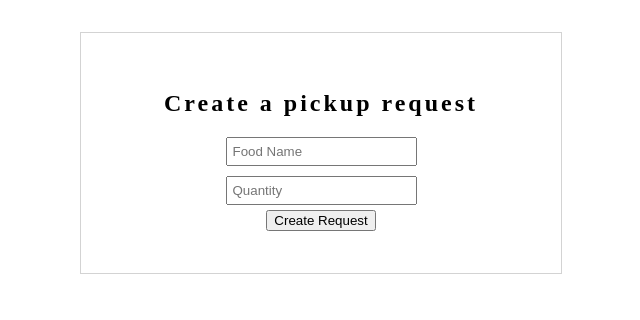
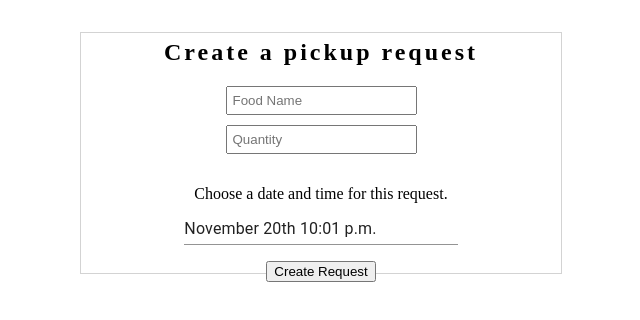
Before and after one commit to buildweek-replate/front-end, a React (Create React App) app in the folder replate/: page /create-a-request in a window 1280 px wide. Shown: the top 320 px of the page, without its empty margins (319-959 px from the left). Built offline with nearby package versions, Linux system fonts and the light colour scheme; a web font is replaced by a local one.

Commit message:
renamed businessdashboard to dashboard

```diff
--- a/replate/package.json
+++ b/replate/package.json
@@ -3,7 +3,9 @@
   "version": "0.1.0",
   "private": true,
   "dependencies": {
+    "@date-io/date-fns": "^1.3.11",
     "@material-ui/core": "^4.6.1",
+    "@material-ui/pickers": "^3.2.8",
     "axios": "^0.19.0",
     "formik": "^2.0.4",
     "react": "^16.12.0",
--- a/replate/src/App.js
+++ b/replate/src/App.js
@@ -2,7 +2,7 @@ import React from 'react';
 import './App.css';
 
 import BusinessSignUp from "./components/business/signup/BusinessSignUp";
-import BusinessDashboard from "./components/business/dashboard/BusinessDashboard";
+import Dashboard from "./components/business/dashboard/Dashboard";
 import BusinessPickUp from "./components/business/dashboard/BusinessPickup";
 
 
--- a/replate/src/components/business/dashboard/BusinessPickup.js
+++ b/replate/src/components/business/dashboard/BusinessPickup.js
@@ -3,6 +3,10 @@ import { withFormik, Form, Field } from "formik";
 import * as Yup from "yup";
 import axios from "axios";
 import styled from "styled-components";
+import DateFnsUtils from '@date-io/date-fns';
+import { DateTimePicker, MuiPickersUtilsProvider
+} from '@material-ui/pickers';
+
 
 const FormStyles = styled.div`
   display: flex;
@@ -32,6 +36,16 @@ const FormStyles = styled.div`
       margin: 5px;
       padding: 5px;
     }
+
+    .date-container {
+      display: flex;
+      flex-direction: column;
+      margin: 1rem;
+
+      span {
+        margin: 10px;
+      }
+    }
   }
 
   .return-main-container {
@@ -56,8 +70,18 @@ const FormStyles = styled.div`
   }
 `;
 
+
 const BusinessPickup = ({ status }) => {
   const [entries, setEntries] = useState([]);
+  const [selectedDate, setSelectedDate] = useState(new Date());
+
+  // handling data changes **start
+
+  const handleDateChange = date => {
+    setSelectedDate(date);
+  };
+
+// handling data changes **end
 
   useEffect(() => {
     status && setEntries(entries => [...entries, status]);
@@ -68,7 +92,9 @@ const BusinessPickup = ({ status }) => {
       <div className="formDiv">
         <Form className="formStyles">
           <label className="formLabel">Create a pickup request</label>
+
           <Field
+
             className="formField"
             type="text"
             name="food"
@@ -76,14 +102,25 @@ const BusinessPickup = ({ status }) => {
           />
 
           <Field
+
             className="formField"
             type="number"
             name="quantity"
             placeholder="Quantity"
           />
 
+          <div className="date-container">
+          <span>Choose a date and time for this request.</span>
+          <MuiPickersUtilsProvider utils={DateFnsUtils}>
+          <DateTimePicker value={selectedDate} onChange={handleDateChange} />
+          </MuiPickersUtilsProvider>
+          </div>
+
+
           <button as="button">Create Request</button>
         </Form>
+
+
 
         <div className="return-main-container">
           {entries.map(e => (
```
Also changed, not shown: replate/src/components/business/dashboard/Dashboard.js (renamed from replate/src/components/business/dashboard/BusinessDashboard.js), 1 other file (tests, documents, lock files or other folders).
